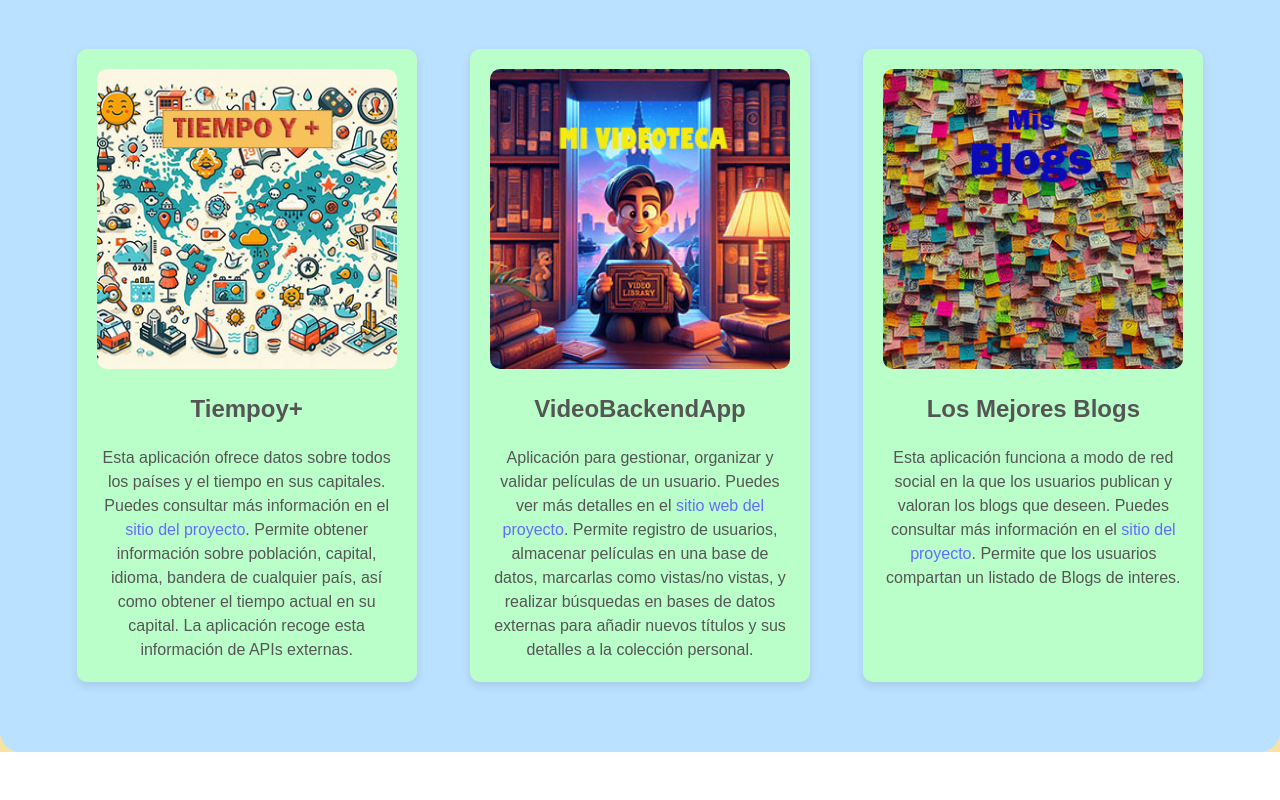
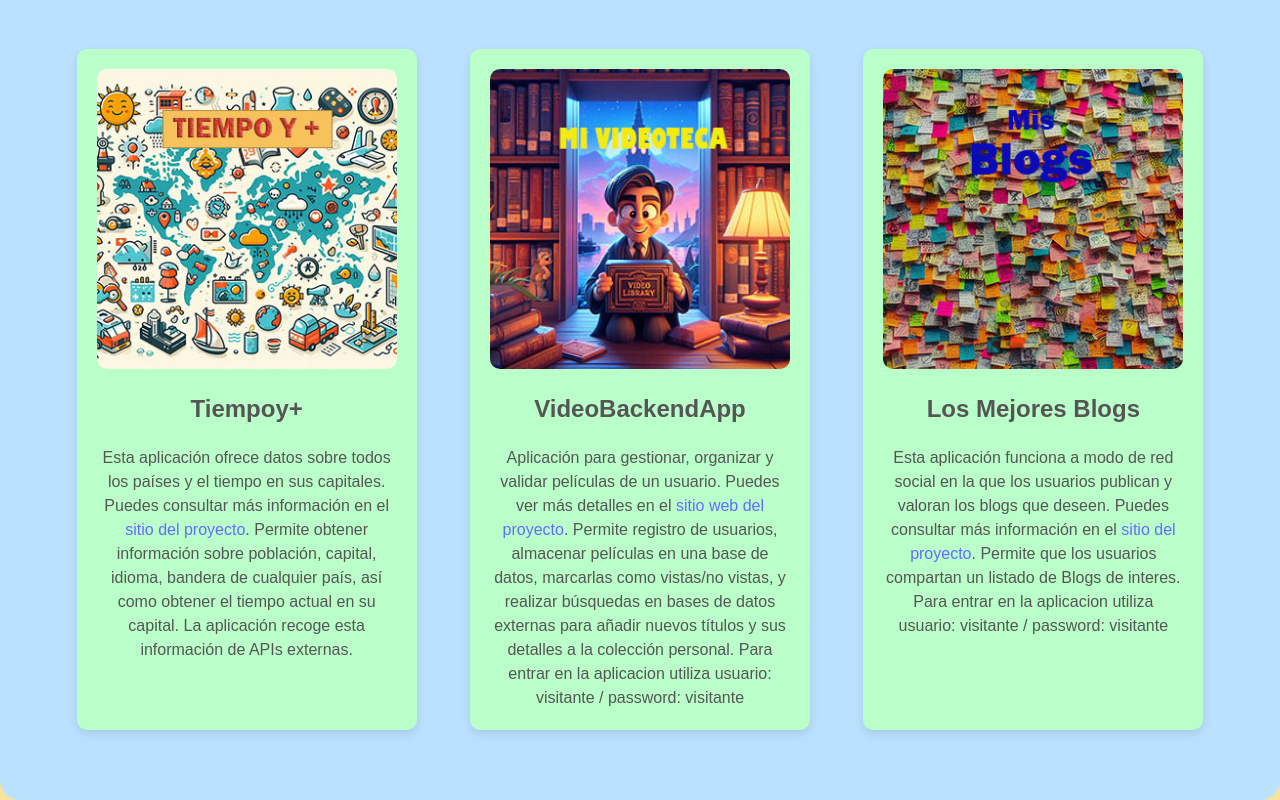
Before and after one commit to javiPilgrim/MyPortfolio, a React (Vite) app: page /projects in a window 1280 px wide. Shown: the part 438-1238 px from the top of the page. Before the commit the page ends 1190 px from the top, so only its background shows below. Built offline with nearby package versions, Linux system fonts and the light colour scheme.

Commit message:
changes content

```diff
--- a/src/pages/Projects.jsx
+++ b/src/pages/Projects.jsx
@@ -25,7 +25,7 @@ const projects = [
         <a href="https://videobackendapp.onrender.com/" target="_blank" rel="noopener noreferrer">
           sitio web del proyecto
         </a>.
-        Permite registro de usuarios, almacenar películas en una base de datos, marcarlas como vistas/no vistas, y realizar búsquedas en bases de datos externas para añadir nuevos títulos y sus detalles a la colección personal.
+        Permite registro de usuarios, almacenar películas en una base de datos, marcarlas como vistas/no vistas, y realizar búsquedas en bases de datos externas para añadir nuevos títulos y sus detalles a la colección personal. Para entrar en la aplicacion utiliza usuario: visitante / password: visitante
       </span>
     ),
     image: 'MiVideoteca.jpg',
@@ -38,7 +38,7 @@ const projects = [
         <a href="https://blogslist.onrender.com" target="_blank" rel="noopener noreferrer">
           sitio del proyecto
         </a>.
-        Permite que los usuarios compartan un listado de Blogs de interes.
+        Permite que los usuarios compartan un listado de Blogs de interes. Para entrar en la aplicacion utiliza usuario: visitante / password: visitante
       </span>
     ),
     image: 'Blogs.jpg',
```
